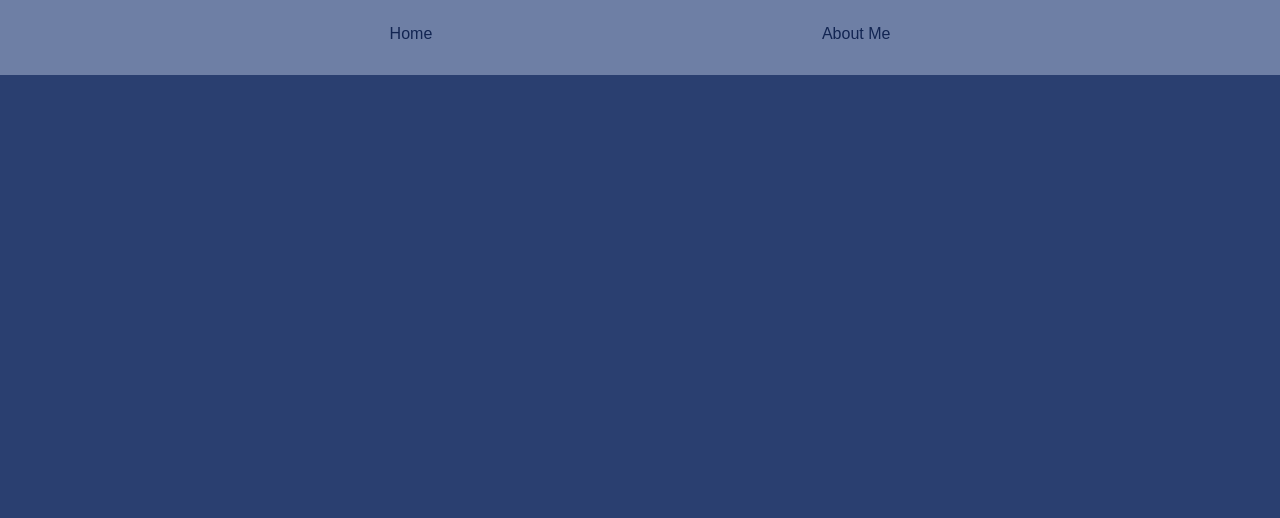
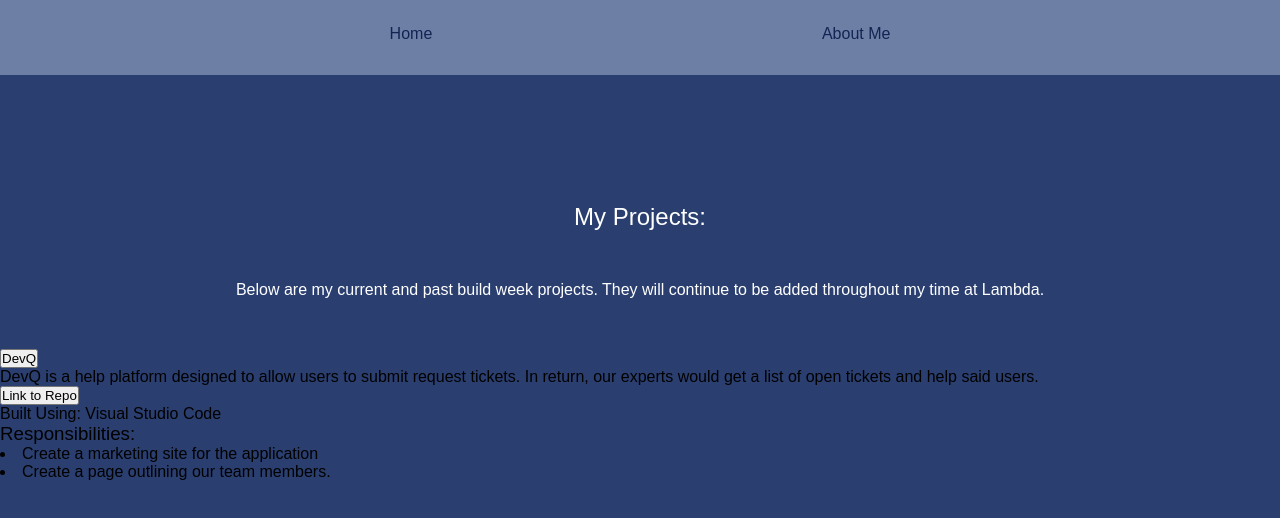
Before and after one commit to carlsachs/employerPortfolio, a website: page projects.html in a window 1280 px wide. Drawn offline with Linux system fonts and the light colour scheme.

Commit message:
making fundamental changes to the projects page

```diff
--- a/projects.html
+++ b/projects.html
@@ -14,5 +14,22 @@
             <a href ="about.html">About Me</a>
         </nav>
     </header>
+    <section id= "top">
+        <h1>My Projects:</h1>
+        <p>Below are my current and past build week projects.  They will continue to be added throughout my time at Lambda.</p>
+    </section>
+    <section id = "projects">
+        <section id= "devCon">
+        <div class="dev">
+            <button class="button" href="https://dev-desk-queue.netlify.com">DevQ</button>
+            <p>DevQ is a help platform designed to allow users to submit request tickets.  In return, our experts would get a list of open tickets and help said users.</p>
+            <button class="button1" href="https://github.com/DevDesk-Queue-2/Marketing">Link to Repo</button>
+            <p>Built Using: Visual Studio Code</p>
+            <h3>Responsibilities:</h3>
+            <li>Create a marketing site for the application</li>
+            <li>Create a page outlining our team members.</li>
+        </div>
+        </section>
+    </section>
 </body>
 </html>
```
Also changed, not shown: about.html (+1 -1 lines), images/Camp-bg.jpg (added).
